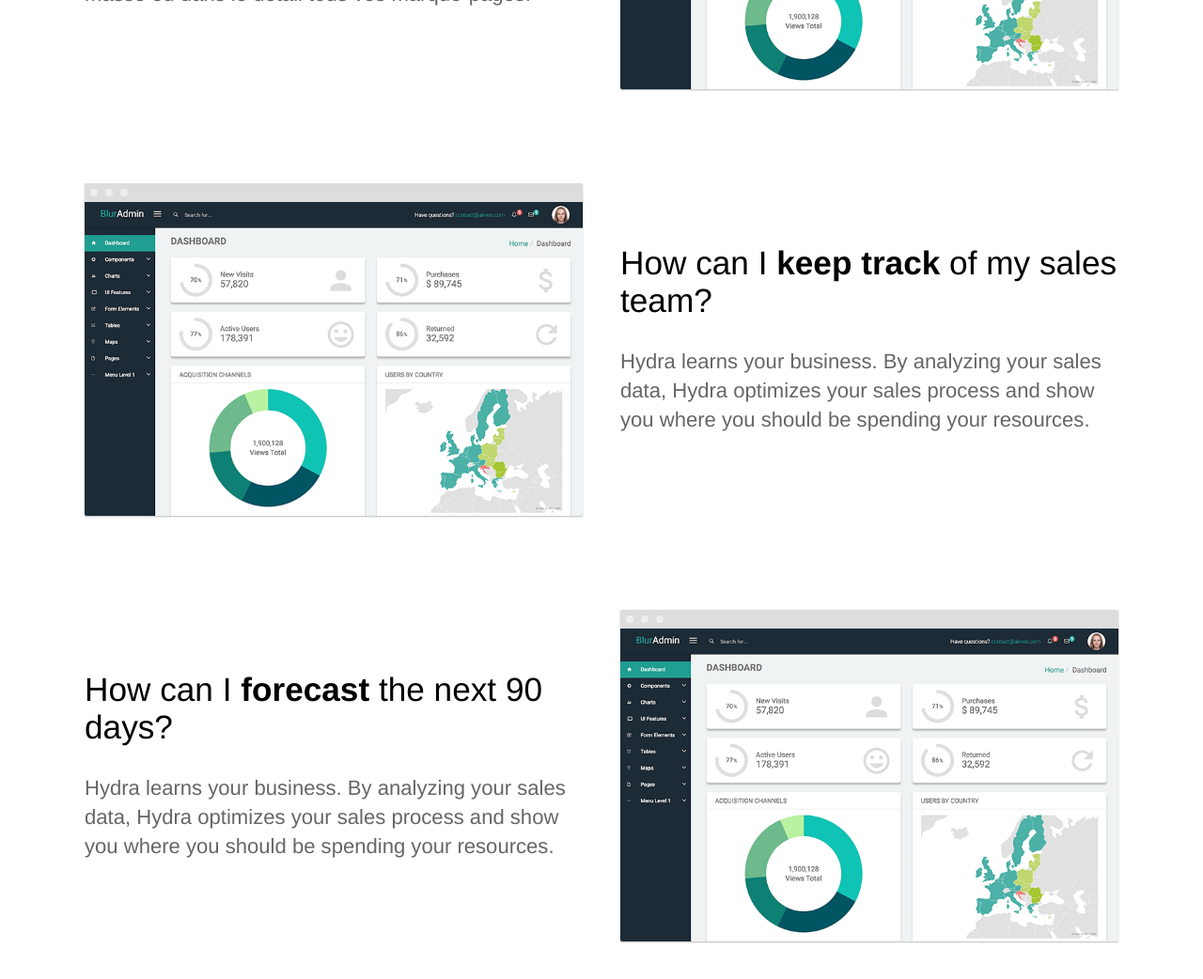
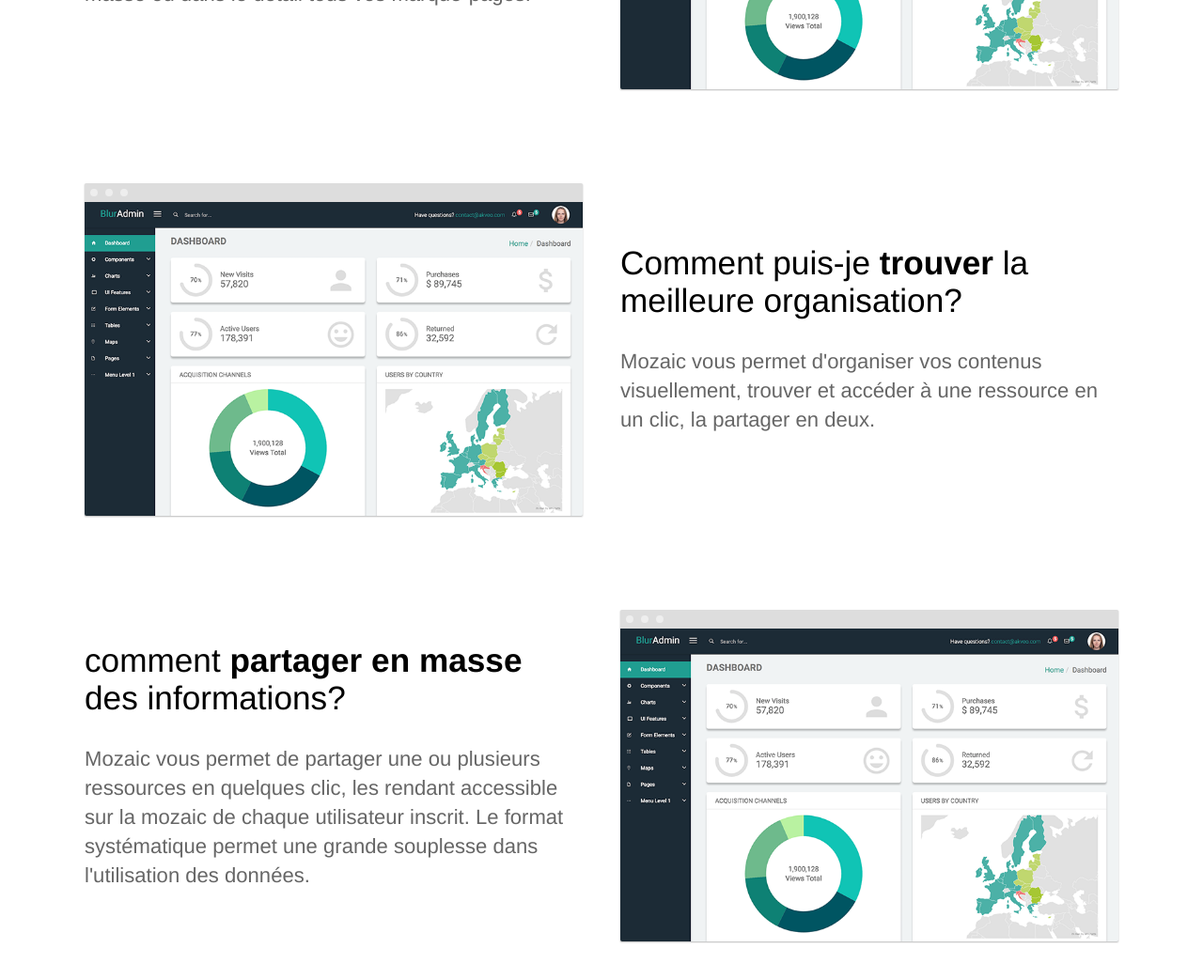
Before and after one commit to IamHenri/site-mozaic, a Jekyll site: the page built from index.html, in a window 1280 px wide and 1400 px high, scrolled down 1338 px, cut to the strip 0-1198 px from the top of the window. Shown: the top 1042 px of the strip at 94% size. Built offline with Jekyll 4.4.1, drawn with Linux system fonts in a browser that asks for light colours.

Commit message:
Update index.html

```diff
--- a/index.html
+++ b/index.html
@@ -29,8 +29,8 @@
 	<section>
 		<div class="container flex">
 			<div class="text editable">
-				<h2>How can I <strong>keep track</strong> of my sales team?</h2>
-				<p>Hydra learns your business. By analyzing your sales data, Hydra optimizes your sales process and show you where you should be spending your resources.</p>
+				<h2>Comment puis-je  <strong>trouver</strong> la meilleure organisation?</h2>
+				<p>Mozaic vous permet d'organiser vos contenus visuellement, trouver et accéder à une ressource en un clic, la partager en deux. </p>
 			</div>
 			<div class="image">
 				<img src="{{ site.baseurl }}/images/dashboard.png" alt="Screenshot" class="screenshot editable" />
@@ -41,8 +41,8 @@
 	<section>
 		<div class="container flex">
 			<div class="text editable">
-				<h2>How can I <strong>forecast</strong> the next 90 days?</h2>
-				<p>Hydra learns your business. By analyzing your sales data, Hydra optimizes your sales process and show you where you should be spending your resources.</p>
+				<h2>comment  <strong>partager en masse</strong> des informations?</h2>
+				<p>Mozaic vous permet de partager une ou plusieurs ressources en quelques clic, les rendant accessible sur la mozaic de chaque utilisateur inscrit. Le format systématique permet une grande souplesse dans l'utilisation des données. </p>
 			</div>
 			<div class="image">
 				<img src="{{ site.baseurl }}/images/dashboard.png" alt="Screenshot" class="screenshot editable" />
```
